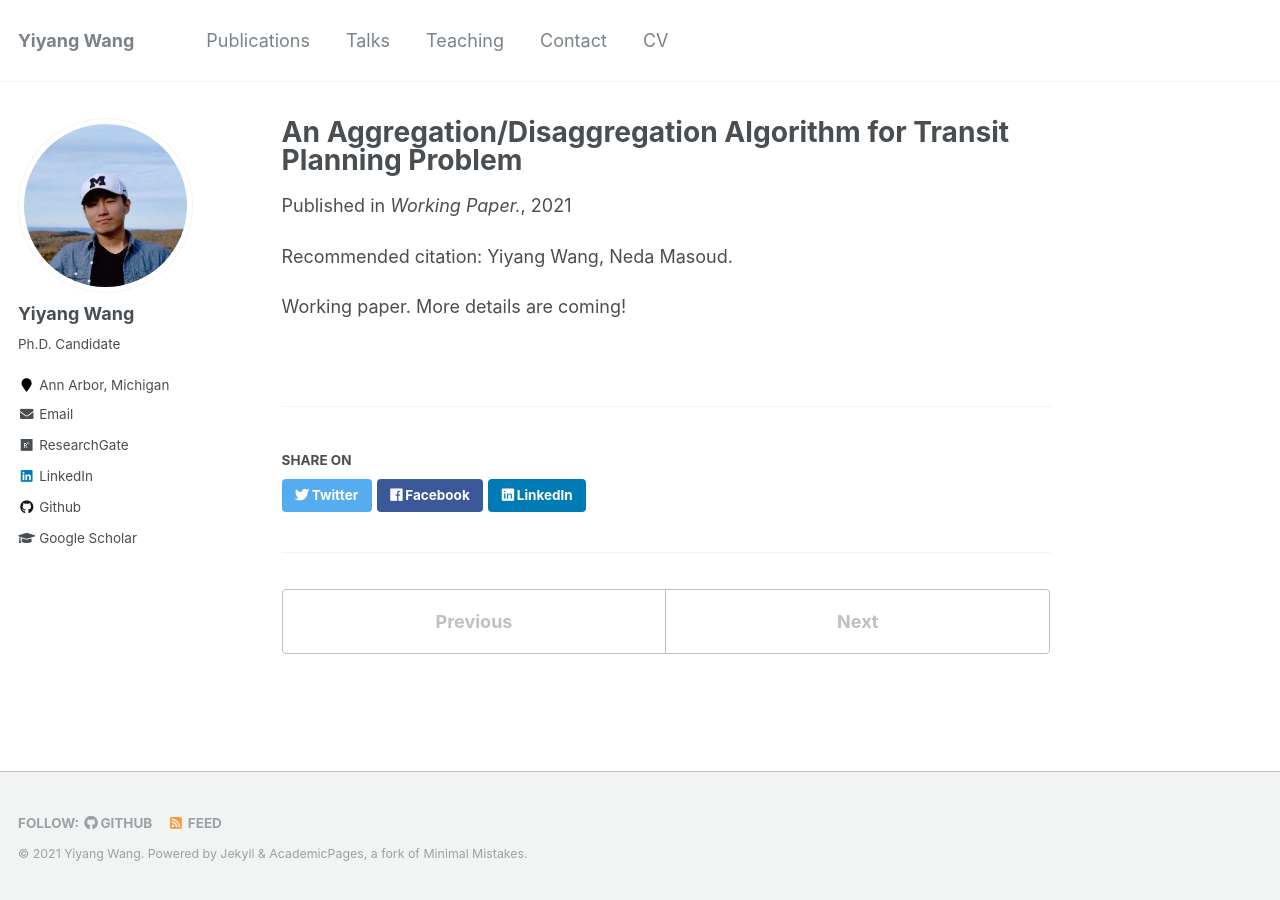
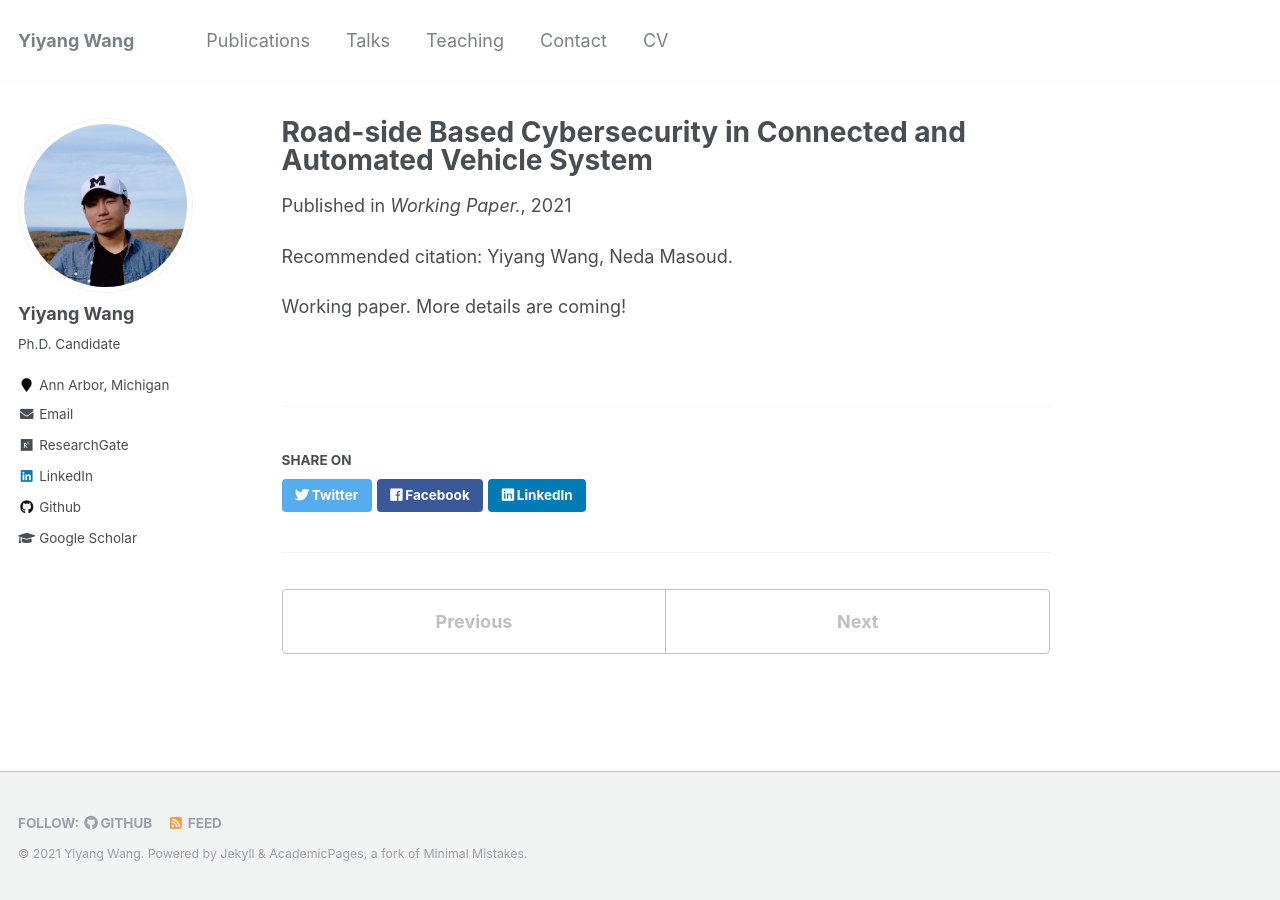
Before and after one commit to yiyangwan/yiyangwan.github.io, a Jekyll site: the page built from _publications/RSU.md, in a window 1280 px wide. Built offline with Jekyll 4.4.1, drawn with Linux system fonts in a browser that asks for light colours.

Commit message:
10112021c2

```diff
--- a/_publications/RSU.md
+++ b/_publications/RSU.md
@@ -1,5 +1,5 @@
 ---
-title: "An Aggregation/Disaggregation Algorithm for Transit Planning Problem"
+title: "Road-side Based Cybersecurity in Connected and Automated Vehicle System"
 collection: publications
 permalink: /publications/RSU
 # excerpt: 'This paper is about the number 1. The number 2 is left for future work.'
```
Also changed, not shown: _pages/publications.md (+1 -1 lines).
